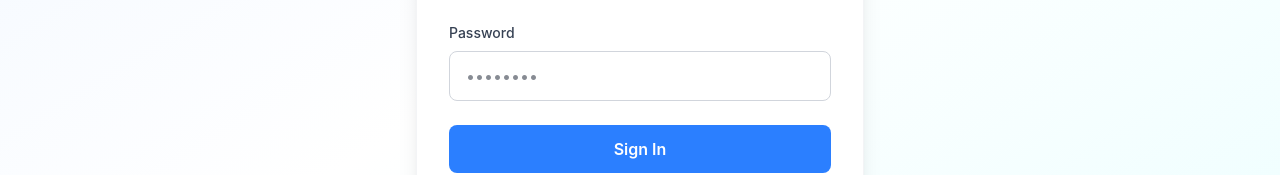
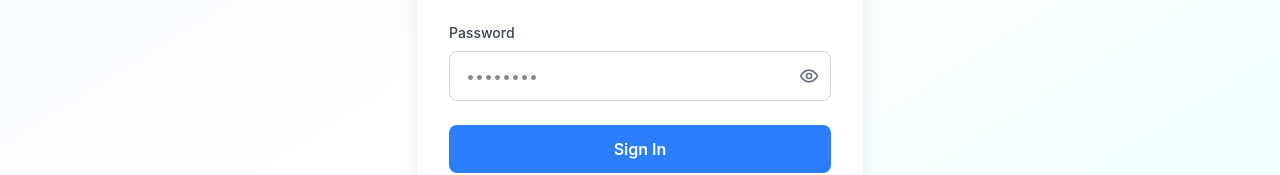
Before and after one commit to Juankael37/wastewater_dashboard, a React (Vite) app in the folder frontend/: page /login/operator in a window 1280 px wide. Shown: the part 419-594 px from the top of the page. Built offline with nearby package versions, Linux system fonts and the light colour scheme.

Commit message:
Fix admin role mapping and add password visibility toggles

```diff
--- a/frontend/src/contexts/AuthContext.tsx
+++ b/frontend/src/contexts/AuthContext.tsx
@@ -35,9 +35,9 @@ export const AuthProvider: React.FC<{ children: React.ReactNode }> = ({ children
       return 'admin'
     }
     const rawRole = apiUser?.user_metadata?.role || apiUser?.profile?.role || 'operator'
-    if (rawRole === 'admin' || rawRole === 'client' || rawRole === 'operator') {
-      return rawRole
-    }
+    if (rawRole === 'admin' || rawRole === 'company_admin') return 'admin'
+    if (rawRole === 'client') return 'client'
+    if (rawRole === 'operator' || rawRole === 'company_operator') return 'operator'
     return 'operator'
   }
 
--- a/frontend/src/pages/auth/AquaLoginPage.tsx
+++ b/frontend/src/pages/auth/AquaLoginPage.tsx
@@ -1,13 +1,14 @@
 import { useState } from 'react'
 import { Link } from 'react-router-dom'
 import { useAuth } from '../../contexts/AuthContext'
-import { Droplets } from 'lucide-react'
+import { Droplets, Eye, EyeOff } from 'lucide-react'
 
 const AquaLoginPage = () => {
   const [email, setEmail] = useState('')
   const [password, setPassword] = useState('')
   const [error, setError] = useState('')
   const [isLoading, setIsLoading] = useState(false)
+  const [showPassword, setShowPassword] = useState(false)
 
   const { signIn } = useAuth()
 
@@ -73,14 +74,23 @@ const AquaLoginPage = () => {
 
             <div>
               <label className="block text-sm font-medium text-slate-300 mb-2">Password</label>
+              <div className="relative">
                 <input
-                type="password"
+                  type={showPassword ? "text" : "password"}
                   value={password}
                   onChange={(e) => setPassword(e.target.value)}
-                className="w-full px-4 py-3 bg-slate-700 border border-slate-600 rounded-lg text-white placeholder-slate-400 focus:ring-2 focus:ring-teal-400 focus:border-transparent"
+                  className="w-full px-4 py-3 bg-slate-700 border border-slate-600 rounded-lg text-white placeholder-slate-400 focus:ring-2 focus:ring-teal-400 focus:border-transparent pr-10"
                   placeholder="••••••••"
                   required
                 />
+                <button
+                  type="button"
+                  className="absolute inset-y-0 right-0 pr-3 flex items-center text-slate-400 hover:text-slate-200"
+                  onClick={() => setShowPassword(!showPassword)}
+                >
+                  {showPassword ? <EyeOff className="h-5 w-5" /> : <Eye className="h-5 w-5" />}
+                </button>
+              </div>
             </div>
 
             {error && (
--- a/frontend/src/pages/auth/OperatorLoginPage.tsx
+++ b/frontend/src/pages/auth/OperatorLoginPage.tsx
@@ -1,13 +1,14 @@
 import { useState } from 'react'
 import { Link, useNavigate } from 'react-router-dom'
 import { useAuth } from '../../contexts/AuthContext'
-import { Droplets } from 'lucide-react'
+import { Droplets, Eye, EyeOff } from 'lucide-react'
 
 const OperatorLoginPage = () => {
   const [email, setEmail] = useState('')
   const [password, setPassword] = useState('')
   const [error, setError] = useState('')
   const [isLoading, setIsLoading] = useState(false)
+  const [showPassword, setShowPassword] = useState(false)
 
   const { signIn } = useAuth()
   const navigate = useNavigate()
@@ -57,14 +58,23 @@ const OperatorLoginPage = () => {
 
             <div>
               <label className="block text-sm font-medium text-gray-700 mb-2">Password</label>
+              <div className="relative">
                 <input
-                type="password"
+                  type={showPassword ? "text" : "password"}
                   value={password}
                   onChange={(e) => setPassword(e.target.value)}
-                className="w-full px-4 py-3 border border-gray-300 rounded-lg focus:ring-2 focus:ring-blue-500 focus:border-transparent"
+                  className="w-full px-4 py-3 border border-gray-300 rounded-lg focus:ring-2 focus:ring-blue-500 focus:border-transparent pr-10"
                   placeholder="••••••••"
                   required
                 />
+                <button
+                  type="button"
+                  className="absolute inset-y-0 right-0 pr-3 flex items-center text-gray-500 hover:text-gray-700"
+                  onClick={() => setShowPassword(!showPassword)}
+                >
+                  {showPassword ? <EyeOff className="h-5 w-5" /> : <Eye className="h-5 w-5" />}
+                </button>
+              </div>
             </div>
 
             {error && (
--- a/frontend/src/pages/settings/SettingsPage.tsx
+++ b/frontend/src/pages/settings/SettingsPage.tsx
@@ -15,7 +15,9 @@ import {
   Beaker,
   Thermometer,
   Wind,
-  Droplets
+  Droplets,
+  Eye,
+  EyeOff
 } from 'lucide-react'
 import toast from 'react-hot-toast'
 import { dataManagementApi, usersApi, parametersApi, getBackendCapabilities, type User, type Parameter } from '../../services/api'
@@ -43,6 +45,7 @@ const UserManagementSection: React.FC<{ capabilities: SettingsCapabilities }> =
   const [showAddUser, setShowAddUser] = useState(false)
   const [newUser, setNewUser] = useState({ username: '', password: '', confirmPassword: '', role: 'operator' as 'admin' | 'operator' | 'client' })
   const [addingUser, setAddingUser] = useState(false)
+  const [showPassword, setShowPassword] = useState(false)
 
   useEffect(() => {
     if (!capabilities.supportsUserList) {
@@ -158,23 +161,34 @@ const UserManagementSection: React.FC<{ capabilities: SettingsCapabilities }> =
             </div>
             <div>
               <label className="block text-sm text-gray-500 dark:text-slate-400 mb-1">Password</label>
+              <div className="relative">
                 <input
-                type="password"
+                  type={showPassword ? "text" : "password"}
                   value={newUser.password}
                   onChange={(e) => setNewUser({...newUser, password: e.target.value})}
-                className="w-full bg-gray-50 dark:bg-slate-800 border border-gray-300 dark:border-slate-600 rounded-lg px-3 py-2 text-gray-900 dark:text-white"
+                  className="w-full bg-gray-50 dark:bg-slate-800 border border-gray-300 dark:border-slate-600 rounded-lg px-3 py-2 text-gray-900 dark:text-white pr-10"
                   placeholder="Min 6 characters"
                 />
+                <button
+                  type="button"
+                  className="absolute inset-y-0 right-0 pr-3 flex items-center text-gray-500 hover:text-gray-700 dark:text-slate-400 dark:hover:text-slate-200"
+                  onClick={() => setShowPassword(!showPassword)}
+                >
+                  {showPassword ? <EyeOff className="h-4 w-4" /> : <Eye className="h-4 w-4" />}
+                </button>
+              </div>
             </div>
             <div>
               <label className="block text-sm text-gray-500 dark:text-slate-400 mb-1">Confirm Password</label>
+              <div className="relative">
                 <input
-                type="password"
+                  type={showPassword ? "text" : "password"}
                   value={newUser.confirmPassword}
                   onChange={(e) => setNewUser({...newUser, confirmPassword: e.target.value})}
-                className="w-full bg-gray-50 dark:bg-slate-800 border border-gray-300 dark:border-slate-600 rounded-lg px-3 py-2 text-gray-900 dark:text-white"
+                  className="w-full bg-gray-50 dark:bg-slate-800 border border-gray-300 dark:border-slate-600 rounded-lg px-3 py-2 text-gray-900 dark:text-white pr-10"
                   placeholder="Re-enter password"
                 />
+              </div>
             </div>
             <div>
               <label className="block text-sm text-gray-500 dark:text-slate-400 mb-1">Role</label>
```
Also changed, not shown: 2 other files (tests, documents, lock files or other folders). Lines whose indentation alone changed are shown as unchanged.
